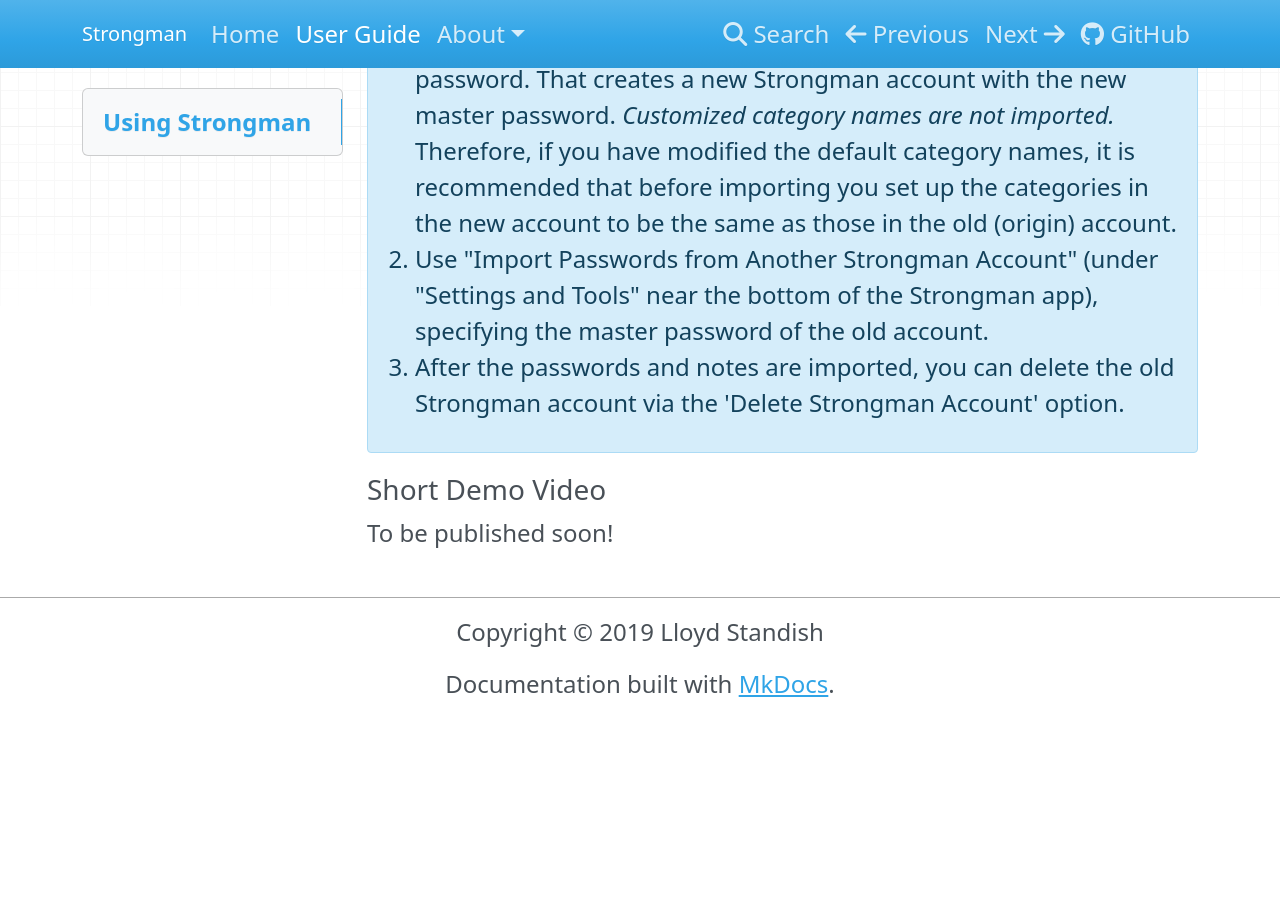
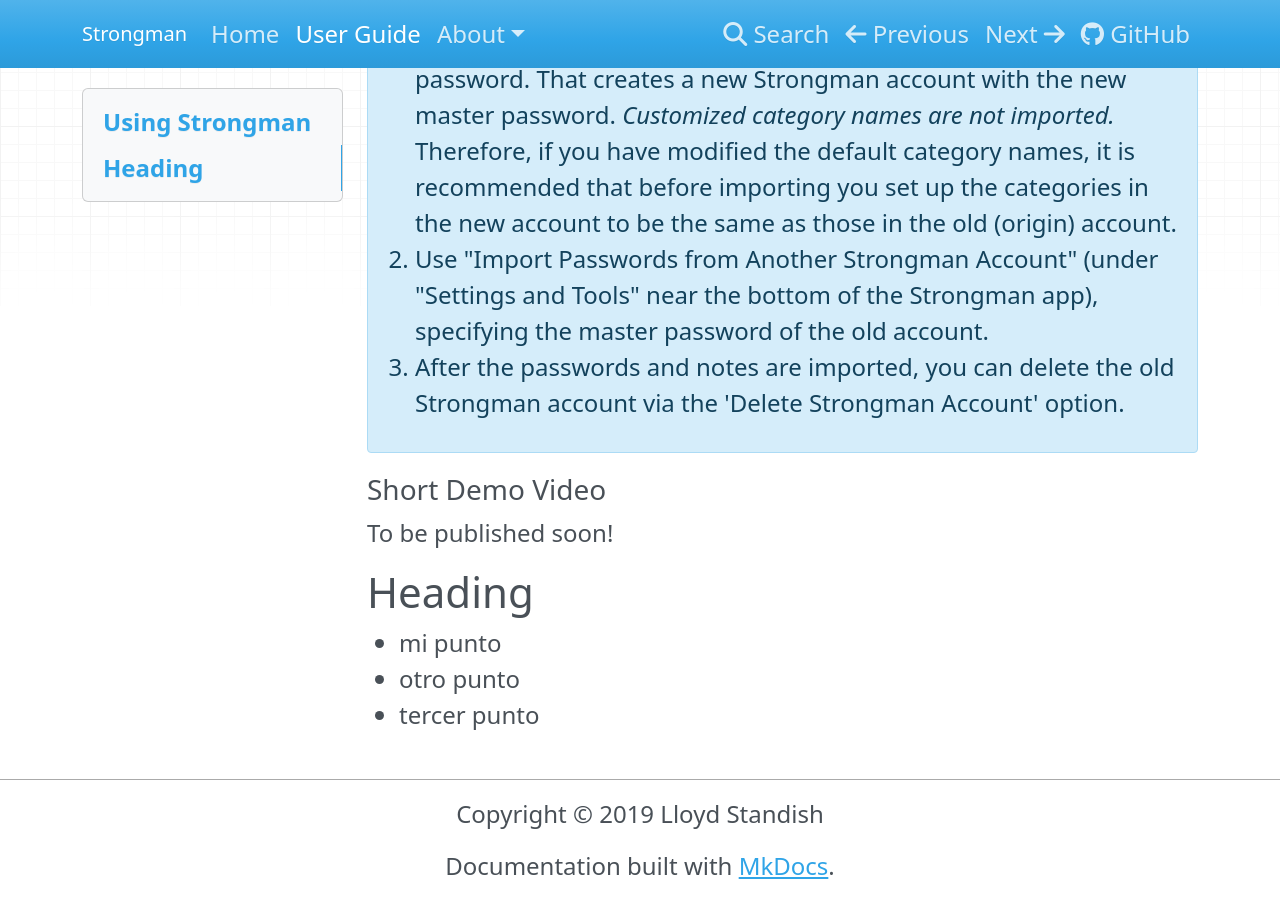
Before and after one commit to lstandish/strongman-md, an MkDocs documentation site: the page built from docs/user-guide.md, in a window 1280 px wide and 900 px high, scrolled down 1886 px. Built offline with MkDocs 1.6.1, drawn with Linux system fonts in a browser that asks for light colours; before the commit the page ends 2604 px from its top, so only the background shows below that.

Commit message:
docs/user-guide.md updated from https://stackedit.io/

```diff
--- a/docs/user-guide.md
+++ b/docs/user-guide.md
@@ -43,6 +43,12 @@
 
 To be published soon!
 [Open Strongman Password Manager]: https://strongman.tech/app/index.php
+
+# Heading
+ - mi punto
+ - otro punto
+ - tercer punto
+
 <!--stackedit_data:
-eyJoaXN0b3J5IjpbOTkxMDQwNzk1XX0=
+eyJoaXN0b3J5IjpbMTc0MDc0MTUzMiw5OTEwNDA3OTVdfQ==
 -->
```
